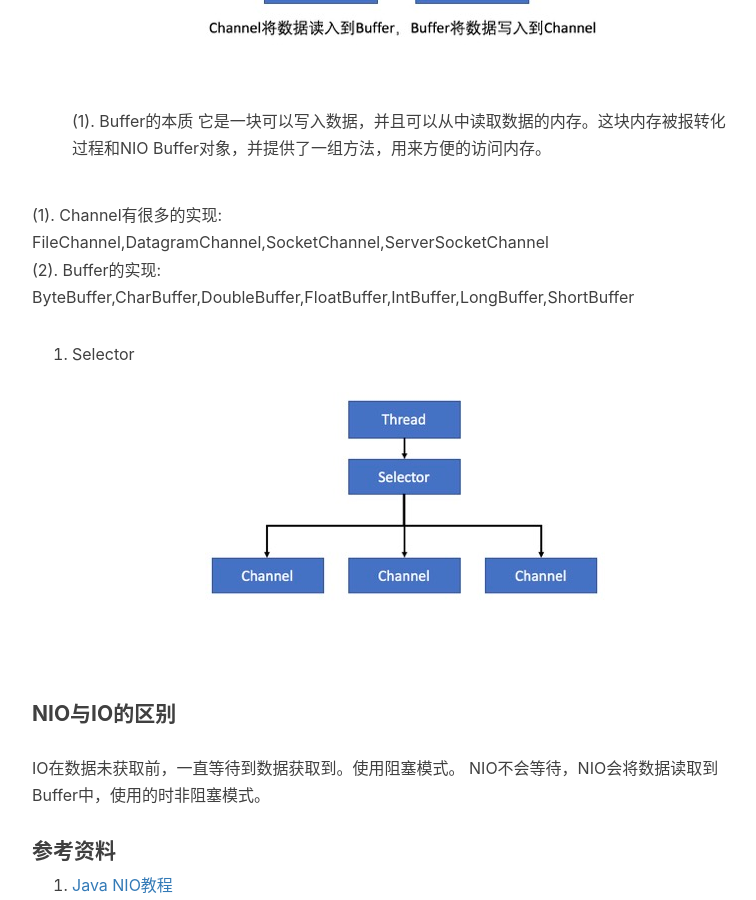
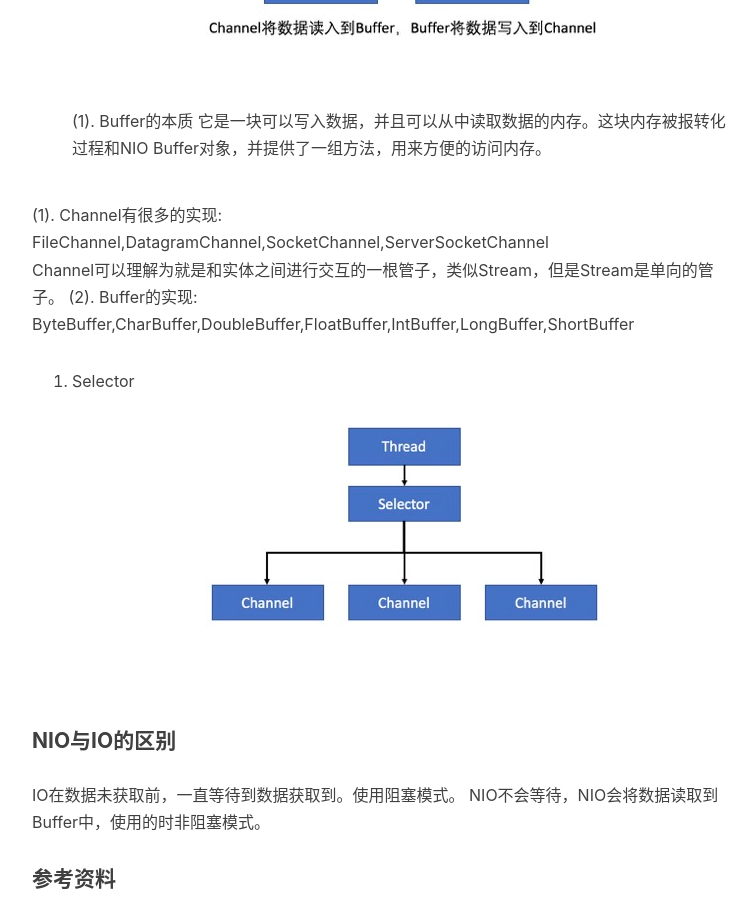
Before and after one commit to baiscjava/basicjava.github.io, a Jekyll site: the page built from _posts/2017-01-23-Java NIO-basic knowledge.md, in a window 1280 px wide and 900 px high, scrolled down 763 px. Shown: the whole window, without its empty margins (233-989 px from the left). Built offline with Jekyll 4.4.1, drawn with Linux system fonts in a browser that asks for light colours; nearby versions of some CDN libraries; comment, search, counter and statistics services are not loaded.

Commit message:
Update 2017-01-23-Java NIO-basic knowledge.md

```diff
--- a/_posts/2017-01-23-Java NIO-basic knowledge.md
+++ b/_posts/2017-01-23-Java NIO-basic knowledge.md
@@ -18,6 +18,7 @@ Let's talk about the basic knowledge of Java NIO.<br>
 
 (1). Channel有很多的实现:<br>
 FileChannel,DatagramChannel,SocketChannel,ServerSocketChannel<br>
+Channel可以理解为就是和实体之间进行交互的一根管子，类似Stream，但是Stream是单向的管子。
 (2). Buffer的实现:<br>
 ByteBuffer,CharBuffer,DoubleBuffer,FloatBuffer,IntBuffer,LongBuffer,ShortBuffer<br>
 2. Selector<br>
```
